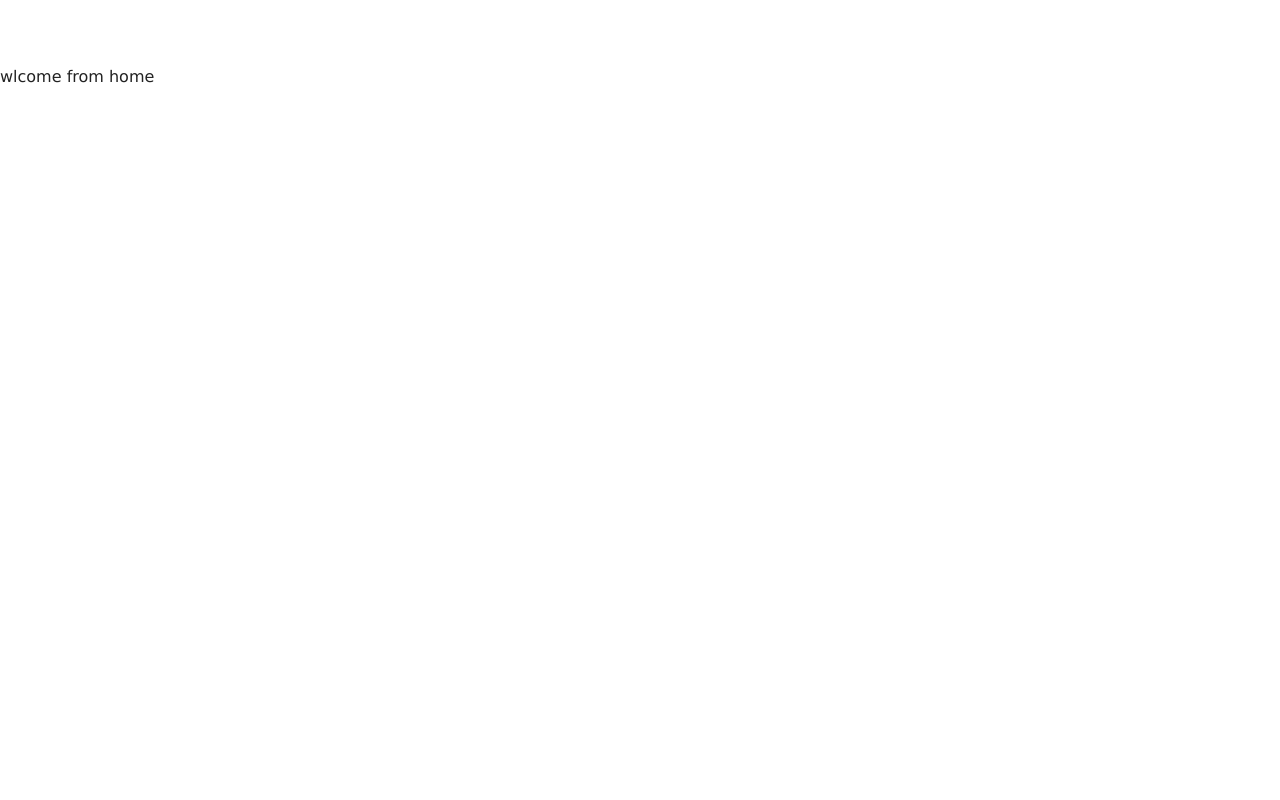
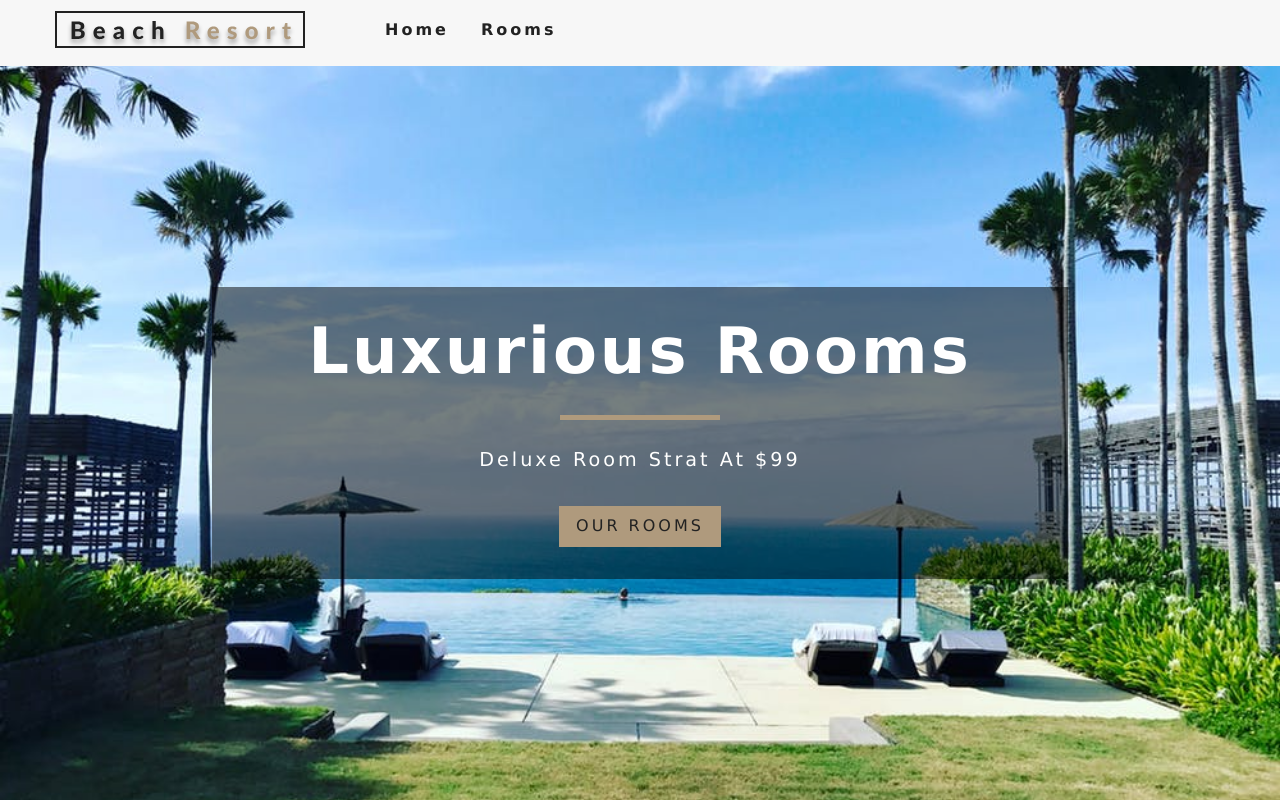
Before and after one commit to TAYBI/beachResort, a React (Create React App) app: page / in a window 1280 px wide. Built offline with nearby package versions, Linux system fonts and the light colour scheme.

Commit message:
Adding the header and the banner

```diff
--- a/src/App.css
+++ b/src/App.css
@@ -93,7 +93,7 @@
   top: 0;
   left: 0;
   width: 100%;
-  padding: 0.75rem 2rem;
+  padding: 0.7rem 2rem;
   background: var(--offWhite);
   z-index: 1;
 }
--- a/src/App.js
+++ b/src/App.js
@@ -7,10 +7,12 @@
 import { Pages } from "./pages/Pages";
 
 import { Route, Switch } from "react-router-dom";
+import Navbar from "./components/Navbar";
 
 function App() {
   return (
     <>
+      <Navbar />
       <Switch>
         <Route exact path="/" component={Home} />
         <Route exact path="/rooms/" component={Pages} />
--- /dev/null
+++ b/src/components/Banner.js
@@ -0,0 +1,14 @@
+import React from "react";
+
+function Banner({ children, title, subtitle }) {
+  return (
+    <div className="banner">
+      <h1>{title}</h1>
+      <div></div>
+      <p>{subtitle}</p>
+      {children}
+    </div>
+  );
+}
+
+export default Banner;
--- /dev/null
+++ b/src/components/Hero.js
@@ -0,0 +1,11 @@
+import React from "react";
+
+function Hero({ children, hero }) {
+  return <header className={hero}>{children}</header>;
+}
+
+export default Hero;
+
+Hero.defaultProps = {
+  hero: "defaultHero"
+};
--- /dev/null
+++ b/src/components/Navbar.js
@@ -0,0 +1,36 @@
+import React, { useState } from "react";
+
+import logo from "../images/logo.svg";
+import { FaAlignRight } from "react-icons/fa";
+import { Link } from "react-router-dom";
+
+function Navbar() {
+  const [open, setOpen] = useState({ IsOpen: false });
+  return (
+    <nav className="navbar">
+      <div className="nav-center">
+        <div className="nav-header">
+          <Link to="/">
+            <img src={logo} alt="Logo" />
+          </Link>
+          <button className="nav-btn">
+            <FaAlignRight
+              className="nav-icon"
+              onClick={() => setOpen({ IsOpen: !open.IsOpen })}
+            />
+          </button>
+        </div>
+        <ul className={open.IsOpen ? "nav-links show-nav" : "nav-links"}>
+          <ul>
+            <Link to="/">Home</Link>
+          </ul>
+          <ul>
+            <Link to="/rooms">Rooms</Link>
+          </ul>
+        </ul>
+      </div>
+    </nav>
+  );
+}
+
+export default Navbar;
--- a/src/pages/Error.js
+++ b/src/pages/Error.js
@@ -1,7 +1,18 @@
 import React from "react";
+import Hero from "../components/Hero";
+import Banner from "../components/Banner";
+import { Link } from "react-router-dom";
 
 function Error() {
-  return <div>Welcom from errro</div>;
+  return (
+    <Hero>
+      <Banner title="404" subtitle="page not found">
+        <Link to="/" className="btn-primary">
+          Bck Home
+        </Link>
+      </Banner>
+    </Hero>
+  );
 }
 
 export default Error;
--- a/src/pages/Home.js
+++ b/src/pages/Home.js
@@ -1,5 +1,16 @@
 import React from "react";
+import Hero from "../components/Hero";
+import Banner from "../components/Banner";
+import { Link } from "react-router-dom";
 
 export const Home = () => {
-  return <div>wlcome from home</div>;
+  return (
+    <Hero>
+      <Banner title="luxurious Rooms" subtitle="deluxe Room strat at $99">
+        <Link to="/rooms" className="btn-primary">
+          Our Rooms
+        </Link>
+      </Banner>
+    </Hero>
+  );
 };
--- a/src/pages/Pages.js
+++ b/src/pages/Pages.js
@@ -1,5 +1,16 @@
 import React from "react";
+import Hero from "../components/Hero";
+import Banner from "../components/Banner";
+import { Link } from "react-router-dom";
 
 export const Pages = () => {
-  return <div>Welcome from Pages</div>;
+  return (
+    <Hero hero="roomsHero">
+      <Banner title="Our Rooms">
+        <Link to="/" className="btn-primary">
+          Back Home
+        </Link>
+      </Banner>
+    </Hero>
+  );
 };
```
